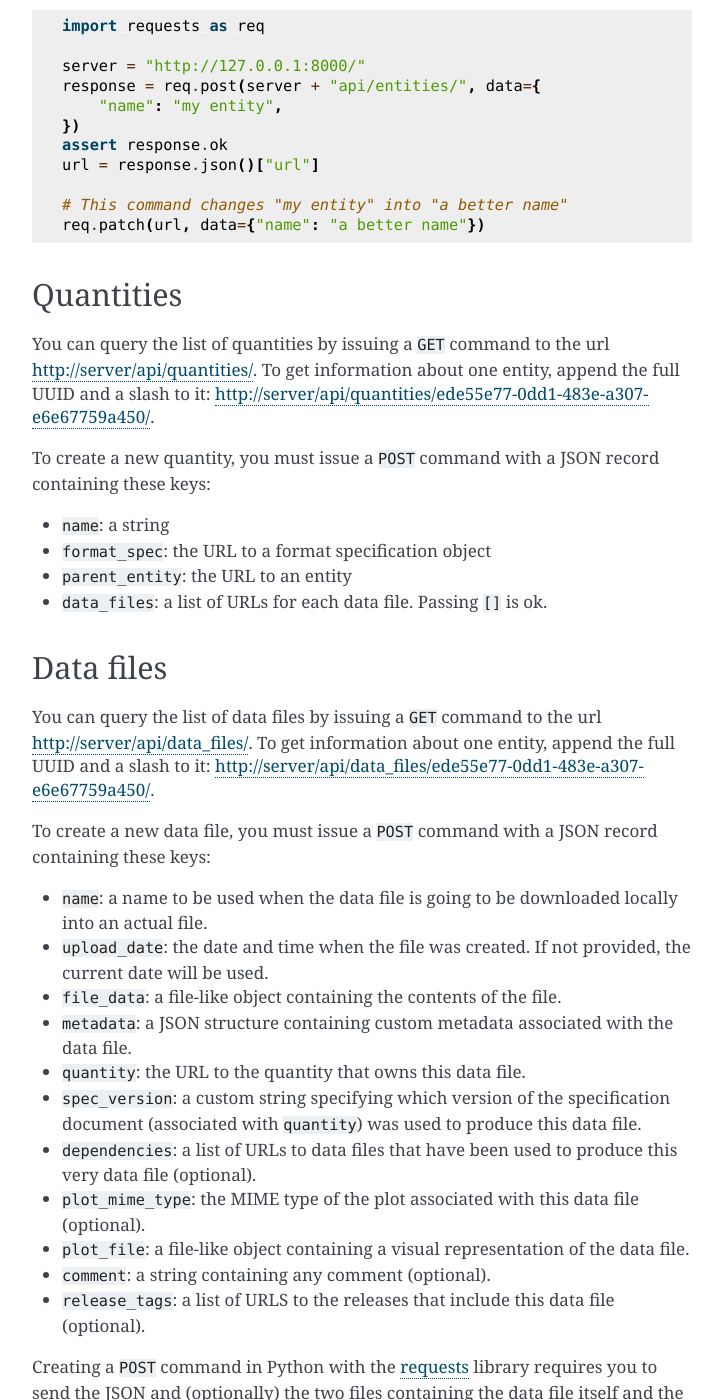
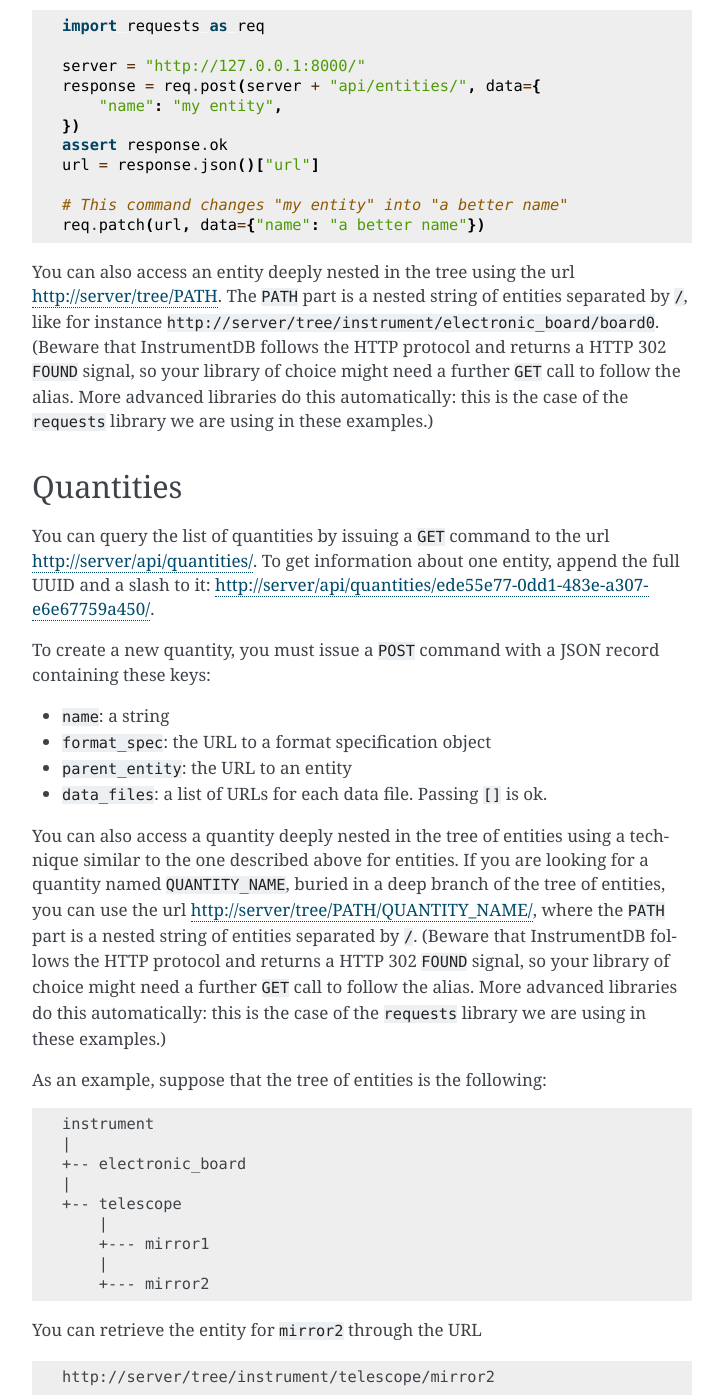
Before and after one commit to ziotom78/planck_insdb_demo, a Sphinx documentation site: the page built from docs/webapi.rst, in a window 1280 px wide and 1400 px high, scrolled down 2673 px. Shown: the whole window, without its empty margins (388-1111 px from the left). Built offline with Sphinx 7.4.7, drawn with Linux system fonts in a browser that asks for light colours; some of the changed text lies outside the part shown.

Commit message:
Add API to access entities and quantities through their path

```diff
--- a/docs/webapi.rst
+++ b/docs/webapi.rst
@@ -132,6 +132,17 @@ example creates an object and then modifies its name::
   # This command changes "my entity" into "a better name"
   req.patch(url, data={"name": "a better name"})
 
+You can also access an entity deeply nested in the tree using
+the url http://server/tree/PATH. The ``PATH`` part is a nested
+string of entities separated by ``/``, like for instance
+``http://server/tree/instrument/electronic_board/board0``.
+(Beware that InstrumentDB follows the HTTP protocol and returns
+a HTTP 302 ``FOUND`` signal, so your library of choice might
+need a further ``GET`` call to follow the alias. More advanced
+libraries do this automatically: this is the case of the ``requests``
+library we are using in these examples.)
+
+
 Quantities
 ----------
 
@@ -148,6 +159,40 @@ JSON record containing these keys:
 - ``parent_entity``: the URL to an entity
 - ``data_files``: a list of URLs for each data file. Passing ``[]`` is
   ok.
+
+You can also access a quantity deeply nested in the tree of entities
+using a technique similar to the one described above for entities.
+If you are looking for a quantity named ``QUANTITY_NAME``, buried in
+a deep branch of the tree of entities, you can use the url
+http://server/tree/PATH/QUANTITY_NAME/, where the ``PATH`` part
+is a nested string of entities separated by ``/``.
+(Beware that InstrumentDB follows the HTTP protocol and returns
+a HTTP 302 ``FOUND`` signal, so your library of choice might
+need a further ``GET`` call to follow the alias. More advanced
+libraries do this automatically: this is the case of the ``requests``
+library we are using in these examples.)
+
+As an example, suppose that the tree of entities is the following:
+
+.. code-block:: text
+
+   instrument
+   |
+   +-- electronic_board
+   |
+   +-- telescope
+       |
+       +--- mirror1
+       |
+       +--- mirror2
+
+
+You can retrieve the entity for ``mirror2`` through the URL
+
+.. code-block:: text
+
+    http://server/tree/instrument/telescope/mirror2
+
 
 Data files
 ----------
@@ -224,6 +269,33 @@ pass ``plot_file`` like in the example above, because this will be used
 to determine how to show the image when browsing the database through the
 web interface.
 
+If a data file is part of a release (see the section :ref:`Releases` below),
+you can access it using the url http://server/releases/RELEASE/PATH/QUANTITY,
+where ``RELEASE`` is the name of the release, ``PATH`` is the sequence of
+of entity names separated by ``/``, and ``QUANTITY`` is the quantity which
+hosts the data file. For instance, if the tree of entities is the following:
+
+.. code-block:: text
+
+   instrument
+   |
+   +-- electronic_board
+   |
+   +-- telescope
+       |
+       +--- mirror1
+       |
+       +--- mirror2
+
+and the quantity you are looking for is the CAD for ``mirror2`` that
+is stored under the quantity ``design_cad``, you can access the CAD
+that was saved in release ``v2.03`` using the path
+
+.. code-block:: text
+
+    http://server/releases/v2.03/instrument/telescope/mirror2
+
+.. _releases:
 Releases
 --------
 
```
Also changed, not shown: 3 other files.
